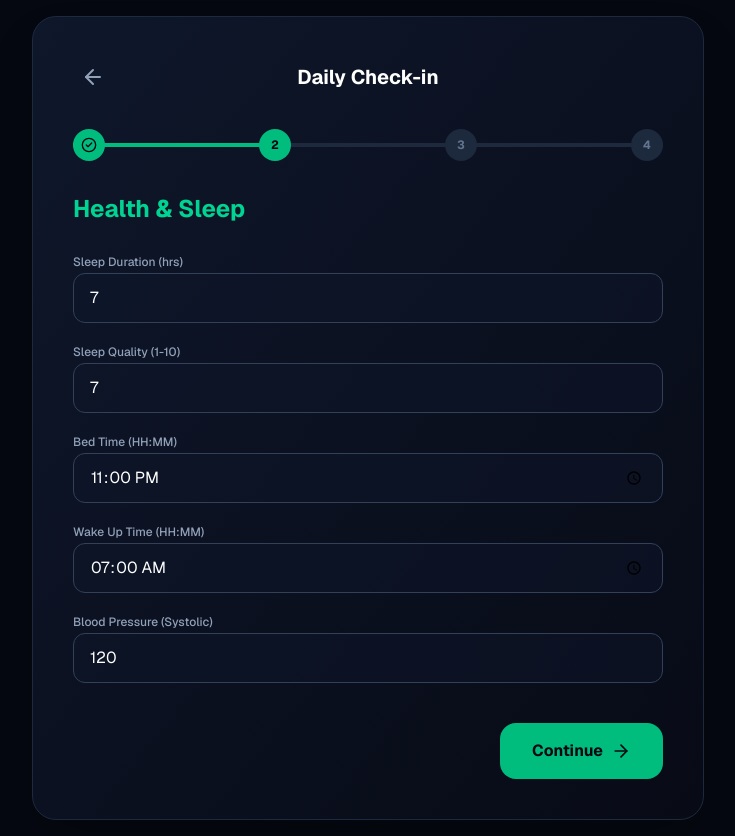
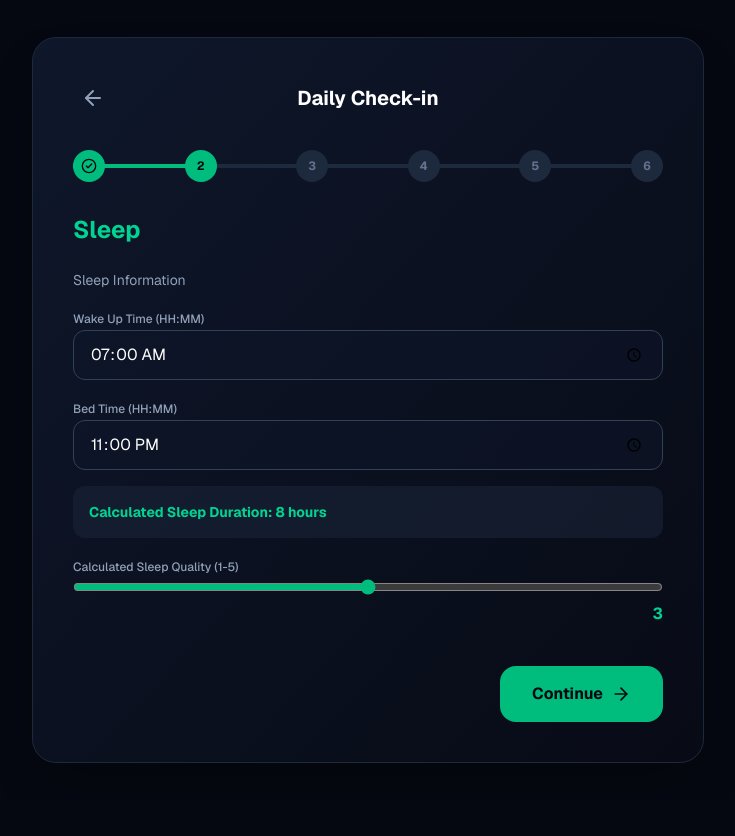
Before and after one commit to venugopalreddygopireddy/SPIC7A30-PDD_Deployment, a Next.js app in the folder web/: page /checkin in a window 1280 px wide. Both pictures are taken after a click on the button "Continue". Shown: the whole page, without its empty margins (272-1007 px from the left). After the commit the page ends 800 px from the top, so only its background shows below. Built offline with nearby package versions, Linux system fonts and the light colour scheme.

Commit message:
Update CheckIn to 6 steps, fix API submission data types

```diff
--- a/web/src/app/checkin/page.tsx
+++ b/web/src/app/checkin/page.tsx
@@ -1,15 +1,16 @@
 "use client";
-
-import React, { useState } from 'react';
+import React, { useState, useEffect } from 'react';
 import { useRouter } from 'next/navigation';
 import { ArrowLeft, ArrowRight, Loader2, CheckCircle2 } from 'lucide-react';
 import { submitCheckIn, CheckInRequest } from '@/lib/api';
 
 const steps = [
-  { id: 1, title: 'Basic Info' },
-  { id: 2, title: 'Health & Sleep' },
-  { id: 3, title: 'Work & Lifestyle' },
-  { id: 4, title: 'Well-being' }
+  { id: 1, title: 'Personal Info' },
+  { id: 2, title: 'Sleep' },
+  { id: 3, title: 'Lifestyle' },
+  { id: 4, title: 'Work' },
+  { id: 5, title: 'Health' },
+  { id: 6, title: 'Mental State' }
 ];
 
 export default function CheckInScreen() {
@@ -18,37 +19,54 @@ export default function CheckInScreen() {
   const [loading, setLoading] = useState(false);
   const [error, setError] = useState<string | null>(null);
 
-  // Form Data State
   const [formData, setFormData] = useState<CheckInRequest>({
     age: 25,
     gender: 'Male',
+    occupation: '',
     marital_status: 'Single',
-    occupation: 'Software Engineer',
     sleep_duration: 7.0,
-    sleep_quality: 7.0,
+    sleep_quality: 3,
     wake_up_time: '07:00',
     bed_time: '23:00',
-    physical_activity: 30,
+    physical_activity: 3,
     screen_time: 8.0,
-    caffeine_intake: 2.0,
-    alcohol_intake: 'Rarely',
-    smoking_habit: 'Never',
+    caffeine_intake: 2,
+    alcohol_intake: '0', // Mapping to string since schemas.py says str, Android uses 0-5
+    smoking_habit: 'None',
     work_hours: 8.0,
-    travel_time: 1.0,
-    social_interactions: 3.0,
-    meditation_practice: 'Rarely',
-    exercise_type: 'Cardio',
-    blood_pressure: 120.0,
-    blood_sugar_level: 90.0,
+    travel_time: 1,
+    social_interactions: 3,
+    meditation_practice: '0',
+    exercise_type: 'None',
+    blood_pressure: 120,
+    blood_sugar_level: 90,
     mood: 'Neutral',
     anxiety: 'Low',
-    caffeine_dependency: 'Low',
-    workload: 'Moderate',
+    caffeine_dependency: 'No',
+    workload: 'Normal',
     body_feeling: 'Normal'
   });
 
+  // Calculate sleep duration when times change
+  useEffect(() => {
+    try {
+      const [wakeH, wakeM] = formData.wake_up_time.split(':').map(Number);
+      const [bedH, bedM] = formData.bed_time.split(':').map(Number);
+
+      let sleep = 0;
+      if (wakeH !== undefined && bedH !== undefined) {
+        if (wakeH >= bedH) {
+          sleep = (wakeH - bedH) + (wakeM - bedM) / 60;
+        } else {
+          sleep = (24 - bedH + wakeH) + (wakeM - bedM) / 60;
+        }
+      }
+      setFormData(prev => ({ ...prev, sleep_duration: parseFloat(sleep.toFixed(1)) || 7.0 }));
+    } catch(e) {}
+  }, [formData.wake_up_time, formData.bed_time]);
+
   const handleNext = () => {
-    if (currentStep < 4) setCurrentStep(currentStep + 1);
+    if (currentStep < 6) setCurrentStep(currentStep + 1);
   };
 
   const handleBack = () => {
@@ -60,9 +78,12 @@ export default function CheckInScreen() {
     setLoading(true);
     setError(null);
     try {
-      const result = await submitCheckIn(formData);
-      // We can pass the result to the dashboard or show a summary modal,
-      // but for now, redirecting to Dashboard refreshes the history.
+      // Ensure specific types are matching Python schema
+      const submitData = { ...formData };
+      submitData.alcohol_intake = submitData.alcohol_intake.toString();
+      submitData.meditation_practice = submitData.meditation_practice.toString();
+
+      const result = await submitCheckIn(submitData);
       router.push('/');
     } catch (err: any) {
       setError(`Submission failed: ${err.message}`);
@@ -74,12 +95,12 @@ export default function CheckInScreen() {
     setFormData(prev => ({ ...prev, [field]: value }));
   };
 
-  // Render Form based on Step
   const renderStep = () => {
     switch (currentStep) {
       case 1:
         return (
           <div className="space-y-4">
+            <p className="text-slate-400 text-sm mb-4">Personal Information</p>
             <div className="space-y-1">
               <label className="text-xs text-slate-400 font-medium">Age</label>
               <input type="number" value={formData.age} onChange={e => updateField('age', Number(e.target.value))} className="w-full bg-slate-900/50 border border-slate-700 rounded-xl px-4 py-3 text-white" />
@@ -105,74 +126,133 @@ export default function CheckInScreen() {
       case 2:
         return (
           <div className="space-y-4">
+            <p className="text-slate-400 text-sm mb-4">Sleep Information</p>
             <div className="space-y-1">
-              <label className="text-xs text-slate-400 font-medium">Sleep Duration (hrs)</label>
-              <input type="number" step="0.5" value={formData.sleep_duration} onChange={e => updateField('sleep_duration', Number(e.target.value))} className="w-full bg-slate-900/50 border border-slate-700 rounded-xl px-4 py-3 text-white" />
-            </div>
-            <div className="space-y-1">
-              <label className="text-xs text-slate-400 font-medium">Sleep Quality (1-10)</label>
-              <input type="number" min="1" max="10" value={formData.sleep_quality} onChange={e => updateField('sleep_quality', Number(e.target.value))} className="w-full bg-slate-900/50 border border-slate-700 rounded-xl px-4 py-3 text-white" />
+              <label className="text-xs text-slate-400 font-medium">Wake Up Time (HH:MM)</label>
+              <input type="time" value={formData.wake_up_time} onChange={e => updateField('wake_up_time', e.target.value)} className="w-full bg-slate-900/50 border border-slate-700 rounded-xl px-4 py-3 text-white" />
             </div>
             <div className="space-y-1">
               <label className="text-xs text-slate-400 font-medium">Bed Time (HH:MM)</label>
               <input type="time" value={formData.bed_time} onChange={e => updateField('bed_time', e.target.value)} className="w-full bg-slate-900/50 border border-slate-700 rounded-xl px-4 py-3 text-white" />
             </div>
-            <div className="space-y-1">
-              <label className="text-xs text-slate-400 font-medium">Wake Up Time (HH:MM)</label>
-              <input type="time" value={formData.wake_up_time} onChange={e => updateField('wake_up_time', e.target.value)} className="w-full bg-slate-900/50 border border-slate-700 rounded-xl px-4 py-3 text-white" />
+            <div className="p-4 bg-slate-800/50 rounded-xl">
+              <p className="text-sm text-emerald-400 font-bold">Calculated Sleep Duration: {formData.sleep_duration} hours</p>
             </div>
             <div className="space-y-1">
-              <label className="text-xs text-slate-400 font-medium">Blood Pressure (Systolic)</label>
-              <input type="number" value={formData.blood_pressure} onChange={e => updateField('blood_pressure', Number(e.target.value))} className="w-full bg-slate-900/50 border border-slate-700 rounded-xl px-4 py-3 text-white" />
+              <label className="text-xs text-slate-400 font-medium">Calculated Sleep Quality (1-5)</label>
+              <input type="range" min="1" max="5" value={formData.sleep_quality} onChange={e => updateField('sleep_quality', Number(e.target.value))} className="w-full accent-emerald-500" />
+              <div className="text-right text-emerald-400 font-bold">{formData.sleep_quality}</div>
             </div>
           </div>
         );
       case 3:
         return (
           <div className="space-y-4">
+            <p className="text-slate-400 text-sm mb-4">Lifestyle & Habits</p>
             <div className="space-y-1">
-              <label className="text-xs text-slate-400 font-medium">Work Hours (daily)</label>
-              <input type="number" value={formData.work_hours} onChange={e => updateField('work_hours', Number(e.target.value))} className="w-full bg-slate-900/50 border border-slate-700 rounded-xl px-4 py-3 text-white" />
+              <label className="text-xs text-slate-400 font-medium">Physical Activity (Level 1-5)</label>
+              <input type="range" min="1" max="5" value={formData.physical_activity} onChange={e => updateField('physical_activity', Number(e.target.value))} className="w-full accent-emerald-500" />
+              <div className="text-right text-emerald-400 font-bold">{formData.physical_activity}</div>
             </div>
             <div className="space-y-1">
-              <label className="text-xs text-slate-400 font-medium">Screen Time (hrs)</label>
-              <input type="number" value={formData.screen_time} onChange={e => updateField('screen_time', Number(e.target.value))} className="w-full bg-slate-900/50 border border-slate-700 rounded-xl px-4 py-3 text-white" />
+              <label className="text-xs text-slate-400 font-medium">Screen Time: {formData.screen_time}h</label>
+              <input type="range" min="0" max="16" step="0.5" value={formData.screen_time} onChange={e => updateField('screen_time', Number(e.target.value))} className="w-full accent-emerald-500" />
             </div>
             <div className="space-y-1">
-              <label className="text-xs text-slate-400 font-medium">Physical Activity (mins)</label>
-              <input type="number" value={formData.physical_activity} onChange={e => updateField('physical_activity', Number(e.target.value))} className="w-full bg-slate-900/50 border border-slate-700 rounded-xl px-4 py-3 text-white" />
+              <label className="text-xs text-slate-400 font-medium">Caffeine Intake (Cups 0-4)</label>
+              <input type="range" min="0" max="4" value={formData.caffeine_intake} onChange={e => updateField('caffeine_intake', Number(e.target.value))} className="w-full accent-emerald-500" />
+              <div className="text-right text-emerald-400 font-bold">{formData.caffeine_intake}</div>
             </div>
             <div className="space-y-1">
-              <label className="text-xs text-slate-400 font-medium">Caffeine Intake (cups)</label>
-              <input type="number" value={formData.caffeine_intake} onChange={e => updateField('caffeine_intake', Number(e.target.value))} className="w-full bg-slate-900/50 border border-slate-700 rounded-xl px-4 py-3 text-white" />
+              <label className="text-xs text-slate-400 font-medium">Alcohol Intake (Freq 0-5)</label>
+              <input type="range" min="0" max="5" value={Number(formData.alcohol_intake)} onChange={e => updateField('alcohol_intake', e.target.value)} className="w-full accent-emerald-500" />
+              <div className="text-right text-emerald-400 font-bold">{formData.alcohol_intake}</div>
+            </div>
+            <div className="space-y-1">
+              <label className="text-xs text-slate-400 font-medium">Smoking Habit</label>
+              <select value={formData.smoking_habit} onChange={e => updateField('smoking_habit', e.target.value)} className="w-full bg-slate-900/50 border border-slate-700 rounded-xl px-4 py-3 text-white">
+                <option>None</option><option>Occasional</option><option>Frequent</option>
+              </select>
             </div>
           </div>
         );
       case 4:
         return (
           <div className="space-y-4">
+            <p className="text-slate-400 text-sm mb-4">Work & Daily Routine</p>
             <div className="space-y-1">
-              <label className="text-xs text-slate-400 font-medium">Current Mood</label>
+              <label className="text-xs text-slate-400 font-medium">Work Hours (Per Day): {formData.work_hours}h</label>
+              <input type="range" min="0" max="16" step="0.5" value={formData.work_hours} onChange={e => updateField('work_hours', Number(e.target.value))} className="w-full accent-emerald-500" />
+            </div>
+            <div className="space-y-1">
+              <label className="text-xs text-slate-400 font-medium">Travel Time: {formData.travel_time}h</label>
+              <input type="range" min="0" max="5" step="1" value={formData.travel_time} onChange={e => updateField('travel_time', Number(e.target.value))} className="w-full accent-emerald-500" />
+            </div>
+            <div className="space-y-1">
+              <label className="text-xs text-slate-400 font-medium">Social Interactions (Level 1-5)</label>
+              <input type="range" min="1" max="5" value={formData.social_interactions} onChange={e => updateField('social_interactions', Number(e.target.value))} className="w-full accent-emerald-500" />
+              <div className="text-right text-emerald-400 font-bold">{formData.social_interactions}</div>
+            </div>
+            <div className="space-y-1">
+              <label className="text-xs text-slate-400 font-medium">Workload Level</label>
+              <select value={formData.workload} onChange={e => updateField('workload', e.target.value)} className="w-full bg-slate-900/50 border border-slate-700 rounded-xl px-4 py-3 text-white">
+                <option>Light</option><option>Normal</option><option>Moderate</option><option>Heavy</option><option>Extreme</option>
+              </select>
+            </div>
+          </div>
+        );
+      case 5:
+        return (
+          <div className="space-y-4">
+            <p className="text-slate-400 text-sm mb-4">Health & Wellness</p>
+            <div className="space-y-1">
+              <label className="text-xs text-slate-400 font-medium">Meditation Practice (mins)</label>
+              <input type="range" min="0" max="30" value={Number(formData.meditation_practice)} onChange={e => updateField('meditation_practice', e.target.value)} className="w-full accent-emerald-500" />
+              <div className="text-right text-emerald-400 font-bold">{formData.meditation_practice} mins</div>
+            </div>
+            <div className="space-y-1">
+              <label className="text-xs text-slate-400 font-medium">Exercise Type</label>
+              <select value={formData.exercise_type} onChange={e => updateField('exercise_type', e.target.value)} className="w-full bg-slate-900/50 border border-slate-700 rounded-xl px-4 py-3 text-white">
+                <option>None</option><option>Gym</option><option>Yoga</option><option>Running</option><option>Walking</option><option>Cycling</option><option>Swimming</option>
+              </select>
+            </div>
+            <div className="space-y-1">
+              <label className="text-xs text-slate-400 font-medium">Blood Pressure (mmHg)</label>
+              <input type="number" value={formData.blood_pressure} onChange={e => updateField('blood_pressure', Number(e.target.value))} className="w-full bg-slate-900/50 border border-slate-700 rounded-xl px-4 py-3 text-white" />
+            </div>
+            <div className="space-y-1">
+              <label className="text-xs text-slate-400 font-medium">Blood Sugar (mg/dL)</label>
+              <input type="range" min="70" max="200" value={formData.blood_sugar_level} onChange={e => updateField('blood_sugar_level', Number(e.target.value))} className="w-full accent-emerald-500" />
+              <div className="text-right text-emerald-400 font-bold">{formData.blood_sugar_level}</div>
+            </div>
+          </div>
+        );
+      case 6:
+        return (
+          <div className="space-y-4">
+            <p className="text-slate-400 text-sm mb-4">Mental & Emotional State</p>
+            <div className="space-y-1">
+              <label className="text-xs text-slate-400 font-medium">Mood</label>
               <select value={formData.mood} onChange={e => updateField('mood', e.target.value)} className="w-full bg-slate-900/50 border border-slate-700 rounded-xl px-4 py-3 text-white">
-                <option>Happy</option><option>Neutral</option><option>Stressed</option><option>Sad</option>
+                <option>Happy</option><option>Calm</option><option>Neutral</option><option>Sad</option><option>Depressed</option>
               </select>
             </div>
             <div className="space-y-1">
               <label className="text-xs text-slate-400 font-medium">Anxiety Level</label>
               <select value={formData.anxiety} onChange={e => updateField('anxiety', e.target.value)} className="w-full bg-slate-900/50 border border-slate-700 rounded-xl px-4 py-3 text-white">
-                <option>None</option><option>Low</option><option>Moderate</option><option>High</option>
-              </select>
-            </div>
-            <div className="space-y-1">
-              <label className="text-xs text-slate-400 font-medium">Workload</label>
-              <select value={formData.workload} onChange={e => updateField('workload', e.target.value)} className="w-full bg-slate-900/50 border border-slate-700 rounded-xl px-4 py-3 text-white">
-                <option>Light</option><option>Moderate</option><option>Heavy</option><option>Overwhelming</option>
+                <option>Low</option><option>Mild</option><option>Moderate</option><option>High</option><option>Extreme</option>
               </select>
             </div>
             <div className="space-y-1">
               <label className="text-xs text-slate-400 font-medium">Body Feeling</label>
               <select value={formData.body_feeling} onChange={e => updateField('body_feeling', e.target.value)} className="w-full bg-slate-900/50 border border-slate-700 rounded-xl px-4 py-3 text-white">
-                <option>Energetic</option><option>Normal</option><option>Fatigued</option><option>Pain</option>
+                <option>Relaxed</option><option>Normal</option><option>Tired</option><option>Exhausted</option><option>Burnout</option>
+              </select>
+            </div>
+            <div className="space-y-1">
+              <label className="text-xs text-slate-400 font-medium">Caffeine Dependency</label>
+              <select value={formData.caffeine_dependency} onChange={e => updateField('caffeine_dependency', e.target.value)} className="w-full bg-slate-900/50 border border-slate-700 rounded-xl px-4 py-3 text-white">
+                <option>No</option><option>Slight</option><option>Yes</option>
               </select>
             </div>
           </div>
@@ -191,13 +271,13 @@ export default function CheckInScreen() {
             <ArrowLeft size={24} />
           </button>
           <h2 className="text-xl font-bold text-white">Daily Check-in</h2>
-          <div className="w-10"></div> {/* Spacer */}
+          <div className="w-10"></div>
         </div>
 
         {/* Progress Bar */}
         <div className="flex justify-between items-center mb-8 relative">
           <div className="absolute top-1/2 left-0 w-full h-1 bg-slate-800 -translate-y-1/2 z-0"></div>
-          <div className="absolute top-1/2 left-0 h-1 bg-emerald-500 -translate-y-1/2 z-0 transition-all duration-300" style={{ width: `${((currentStep - 1) / 3) * 100}%` }}></div>
+          <div className="absolute top-1/2 left-0 h-1 bg-emerald-500 -translate-y-1/2 z-0 transition-all duration-300" style={{ width: `${((currentStep - 1) / 5) * 100}%` }}></div>
 
           {steps.map(step => (
             <div key={step.id} className={`relative z-10 w-8 h-8 rounded-full flex items-center justify-center text-xs font-bold transition-colors ${currentStep >= step.id ? 'bg-emerald-500 text-[#050810]' : 'bg-slate-800 text-slate-500'}`}>
@@ -210,14 +290,12 @@ export default function CheckInScreen() {
 
         {error && <p className="text-rose-500 text-sm mb-4">{error}</p>}
 
-        {/* Form Area */}
         <div className="mb-10 h-auto min-h-[300px]">
           {renderStep()}
         </div>
 
-        {/* Navigation */}
         <div className="flex justify-end mt-4">
-          {currentStep < 4 ? (
+          {currentStep < 6 ? (
             <button
               onClick={handleNext}
               className="px-8 py-4 bg-emerald-500 hover:bg-emerald-600 text-[#050810] font-bold rounded-2xl flex items-center transition-colors"
```
